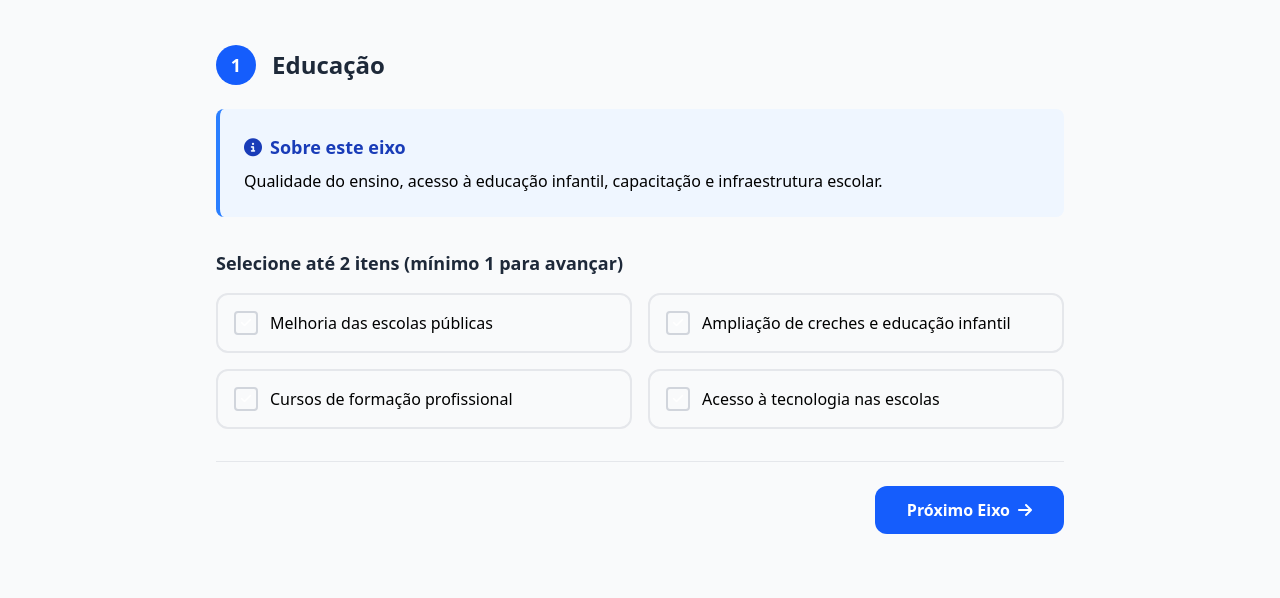
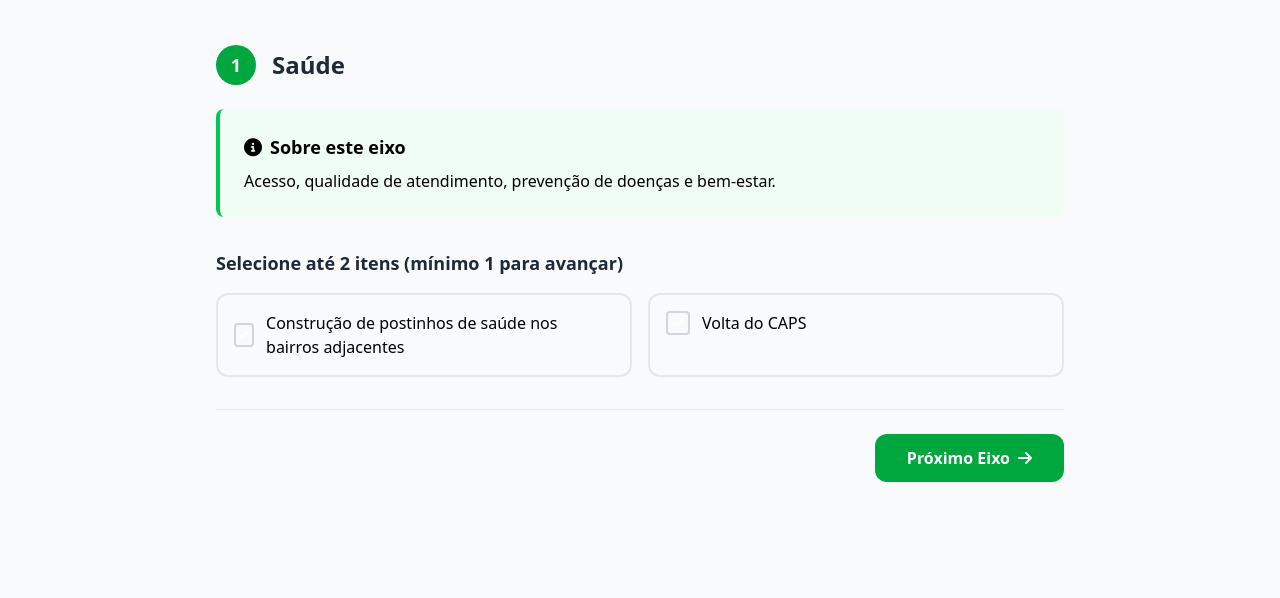
Before and after one commit to CarlosEduViLi/aureny-iv, a website: page formulario.html in a window 1280 px wide. Shown: the part 241-839 px from the top of the page. After the commit the page ends 800 px from the top, so only its background shows below. Drawn offline with Linux system fonts and the light colour scheme.

Commit message:
feature: new forms

```diff
--- a/src/js/formulario.js
+++ b/src/js/formulario.js
@@ -1,19 +1,6 @@
 document.addEventListener("DOMContentLoaded", () => {
-    // Config de eixos
+    // Config de eixos ATUALIZADA
     const config = [
-      {
-        id: "educacao",
-        titulo: "Educação",
-        cor: "blue",
-        descricao:
-          "Qualidade do ensino, acesso à educação infantil, capacitação e infraestrutura escolar.",
-        opcoes: [
-          { id: "melhoria-escolas", label: "Melhoria das escolas públicas" },
-          { id: "educacao-infantil", label: "Ampliação de creches e educação infantil" },
-          { id: "formacao-prof", label: "Cursos de formação profissional" },
-          { id: "acesso-tecnologia", label: "Acesso à tecnologia nas escolas" },
-        ],
-      },
       {
         id: "saude",
         titulo: "Saúde",
@@ -21,24 +8,18 @@ document.addEventListener("DOMContentLoaded", () => {
         descricao:
           "Acesso, qualidade de atendimento, prevenção de doenças e bem-estar.",
         opcoes: [
-          { id: "upas", label: "Ampliação de UPAs e postos de saúde" },
-          { id: "medicos", label: "Mais médicos e especialistas" },
-          { id: "medicamentos", label: "Disponibilidade de medicamentos" },
-          { id: "prevencao", label: "Programas de prevenção" },
+          { id: "postinhos-bairros", label: "Construção de postinhos de saúde nos bairros adjacentes" },
+          { id: "volta-caps", label: "Volta do CAPS" },
         ],
       },
       {
-        id: "infraestrutura",
-        titulo: "Mobilidade, Infraestrutura e Segurança",
+        id: "mobilidade",
+        titulo: "Mobilidade, Infraestrutura e Segurança Pública",
         cor: "orange",
         descricao: "Vias, transporte, iluminação, segurança pública e urbanização.",
         opcoes: [
-          { id: "pavimentacao", label: "Pavimentação de ruas e calçadas" },
-          { id: "transporte", label: "Melhoria do transporte público" },
-          { id: "iluminacao", label: "Iluminação pública adequada" },
-          { id: "seguranca", label: "Aumento da segurança pública" },
-          { id: "saneamento", label: "Saneamento e drenagem" },
-          { id: "sinalizacao", label: "Sinalização de trânsito" },
+          { id: "iluminacao-publica", label: "Melhorias na iluminação pública a fim de torná-la mais eficiente" },
+          { id: "sinalizacao-viaria", label: "Melhora na sinalização viária, realizando a revitalização das faixas de pedestre, quebra molas e placas de sinalização" },
         ],
       },
       {
@@ -48,39 +29,56 @@ document.addEventListener("DOMContentLoaded", () => {
         descricao:
           "Moradia digna, regularização, programas habitacionais e melhorias.",
         opcoes: [
-          { id: "regularizacao", label: "Regularização fundiária" },
-          { id: "programas-habitacionais", label: "Programas habitacionais" },
-          { id: "melhorias-moradia", label: "Melhorias nas moradias" },
-          { id: "urbanizacao", label: "Urbanização de áreas" },
+          { id: "infraestrutura-moradias", label: "Melhoria da infraestrutura das moradias do setor" },
+          { id: "regularizacao-orcamento", label: "Estruturação e Financiamento do Processo de Regularização: Orçamento específico e suficiente para as secretarias municipais responsáveis pelo REURB" },
         ],
       },
       {
-        id: "ambiente",
-        titulo: "Ambiente Físico e Sustentabilidade",
+        id: "educacao",
+        titulo: "Educação",
+        cor: "blue",
+        descricao:
+          "Qualidade do ensino, acesso à educação infantil, capacitação e infraestrutura escolar.",
+        opcoes: [
+          { id: "reforco-escolar", label: "Implantação de programa de reforço escolar" },
+          { id: "novas-salas", label: "Construção de novas salas para reduzir a superlotação" },
+        ],
+      },
+      {
+        id: "meio-ambiente",
+        titulo: "Meio Ambiente",
         cor: "teal",
         descricao:
           "Preservação, áreas verdes, coleta seletiva e sustentabilidade.",
         opcoes: [
-          { id: "areas-verdes", label: "Criação de áreas verdes e praças" },
-          { id: "coleta-seletiva", label: "Coleta seletiva de lixo" },
-          { id: "preservacao", label: "Preservação de nascentes e córregos" },
+          { id: "parque-linear", label: "Construção do Parque Linear do Córrego Machado, promovendo lazer, preservação ambiental e valorização do espaço urbano" },
+          { id: "gestao-lixo", label: "Implantação de um sistema eficiente de gestão do lixo, com coleta seletiva, pontos de entrega voluntária e ações educativas de conscientização comunitária" },
+        ],
+      },
+      {
+        id: "governanca",
+        titulo: "Governança e Empresas",
+        cor: "indigo",
+        descricao: "Gestão pública, transporte, comércio local e associações comunitárias.",
+        opcoes: [
+          { id: "transporte-comercio", label: "Adequação do transporte público à demanda dos comércios locais e a criação de feiras para vendas comunitárias" },
+          { id: "associacao-comerciantes", label: "Criação de uma associação de Comerciantes/Empresários da Aureny IV para a criação de propostas de políticas públicas que auxiliem as empresas locais e as demandas da comunidade" },
         ],
       },
       {
         id: "cultura",
-        titulo: "Cultura, Lazer e Esporte",
+        titulo: "Cultura, Esporte e Lazer",
         cor: "pink",
         descricao:
           "Atividades culturais, lazer, esporte e entretenimento comunitário.",
         opcoes: [
-          { id: "centro-cultural", label: "Centro cultural comunitário" },
-          { id: "areas-lazer", label: "Áreas de lazer e parques" },
-          { id: "quadras-esportivas", label: "Quadras esportivas" },
+          { id: "revitalizacao-pracas", label: "Revitalização das praças" },
+          { id: "quadras-poliesportivas", label: "Construção de quadras poliesportivas" },
         ],
       },
     ];
 
-    // ==== NOVAS DEFINIÇÕES (pedido) ====
+    // ==== CONFIGURAÇÕES ====
     const MAX_OPCOES = 2;
 
     function showStepError(eixoId, msg) {
@@ -95,7 +93,6 @@ document.addEventListener("DOMContentLoaded", () => {
         p.classList.remove("text-red-600");
       }, 3000);
     }
-    // ===================================
 
     const form = document.getElementById("multi-step-form");
     const stepsContainer = document.getElementById("steps-container");
@@ -230,9 +227,8 @@ document.addEventListener("DOMContentLoaded", () => {
         .join("");
     }
 
-    // ==== FUNÇÕES SUBSTITUÍDAS PELA SUA VERSÃO ====
+    // ==== FUNÇÕES DE VALIDAÇÃO E SELEÇÃO ====
 
-    // validateStep com obrigatoriedade de 1 seleção
     function validateStep(idx) {
       if (idx >= config.length) return true;
       const eixo = config[idx];
@@ -242,7 +238,6 @@ document.addEventListener("DOMContentLoaded", () => {
       return temAlgo;
     }
 
-    // Toggle com limite MAX_OPCOES + mensagens
     function onCheckboxChange(e) {
         const cb = e.target;
         if (!cb.matches("input.eixo-checkbox")) return;
@@ -251,20 +246,17 @@ document.addEventListener("DOMContentLoaded", () => {
         selections[eixoId] = selections[eixoId] || [];
 
         if (cb.checked) {
-            // impede duplicata e respeita o limite
             if (selections[eixoId].includes(cb.value)) {
-                // já estava no array; nada a fazer
                 syncVisual(eixoId);
                 return;
             }
             if (selections[eixoId].length >= MAX_OPCOES) {
-                cb.checked = false; // volta ao estado anterior
+                cb.checked = false;
                 showStepError(eixoId, `Máximo de ${MAX_OPCOES} selecionados neste eixo.`);
                 return;
             }
             selections[eixoId].push(cb.value);
         } else {
-            // desmarca => remove do array
             selections[eixoId] = selections[eixoId].filter(v => v !== cb.value);
         }
 
@@ -275,9 +267,10 @@ document.addEventListener("DOMContentLoaded", () => {
         const corMap = {
             'educacao': 'blue',
             'saude': 'green',
-            'infraestrutura': 'orange',
+            'mobilidade': 'orange',
             'habitacao': 'purple',
-            'ambiente': 'teal',
+            'meio-ambiente': 'teal',
+            'governanca': 'indigo',
             'cultura': 'pink'
         };
 
@@ -295,6 +288,7 @@ document.addEventListener("DOMContentLoaded", () => {
                 'border-orange-500', 'bg-orange-50',
                 'border-purple-500', 'bg-purple-50',
                 'border-teal-500', 'bg-teal-50',
+                'border-indigo-500', 'bg-indigo-50',
                 'border-pink-500', 'bg-pink-50'
             );
 
@@ -304,6 +298,7 @@ document.addEventListener("DOMContentLoaded", () => {
                 'bg-orange-600', 'border-orange-600',
                 'bg-purple-600', 'border-purple-600',
                 'bg-teal-600', 'border-teal-600',
+                'bg-indigo-600', 'border-indigo-600',
                 'bg-pink-600', 'border-pink-600'
             );
 
@@ -315,16 +310,15 @@ document.addEventListener("DOMContentLoaded", () => {
         });
     }
 
-
-    // Submit (preenche inputs hidden + payload)
     function submitForm(e) {
       const campos = [
+        "saude",
+        "mobilidade",
+        "habitacao",
         "educacao",
-        "saude",
-        "infraestrutura",
-        "habitacao",
-        "ambiente",
-        "cultura",
+        "meio-ambiente",
+        "governanca",
+        "cultura"
       ];
       campos.forEach((id) => {
         const inp = form.querySelector(`input[name="${id}"]`);
@@ -342,24 +336,6 @@ document.addEventListener("DOMContentLoaded", () => {
         });
         const payloadInput = document.getElementById("payload");
         if (payloadInput) payloadInput.value = JSON.stringify(payloadObj);
-
-      // Padrão Netlify (não impedir). Para usar fetch, descomente abaixo.
-      // e.preventDefault();
-      // const body = {
-      //   "form-name": "prioridades-aureny",
-      //   ...campos.reduce((acc, id) => {
-      //     acc[id] = form.querySelector(`input[name="${id}"]`).value;
-      //     return acc;
-      //   }, {}),
-      //   payload: payloadInput ? payloadInput.value : ""
-      // };
-      // fetch("/", {
-      //   method: "POST",
-      //   headers: { "Content-Type": "application/x-www-form-urlencoded" },
-      //   body: encode(body)
-      // })
-      //   .then(() => (location.href = "/?thanks=1"))
-      //   .catch(() => alert("Erro ao enviar. Tente novamente."));
     }
 
     // ==== EVENTOS ====
@@ -379,13 +355,12 @@ document.addEventListener("DOMContentLoaded", () => {
 
     function stripAccents(str) {
         return (str ?? "")
-            .normalize("NFD")              // separa letras de diacríticos
-            .replace(/[\u0300-\u036f]/g, ""); // remove diacríticos
+            .normalize("NFD")
+            .replace(/[\u0300-\u036f]/g, "");
     }
 
     const titleInput = form.querySelector('input[name="title"]');
     if (titleInput) {
-    // exemplo: usar o título do formulário ou algo do usuário
     titleInput.value = "Prioridades do Morador";
     }
 
```
Also changed, not shown: src/styles/output.css.
